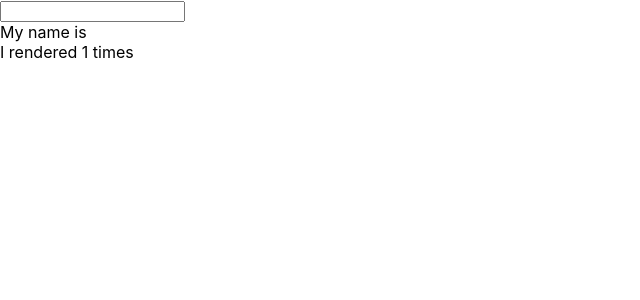
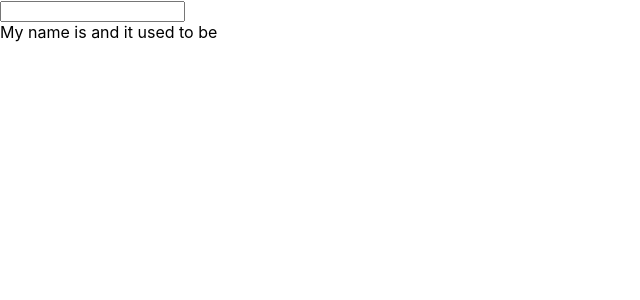
Before and after one commit to ianturner88/wds-react-hooks, a React (Create React App) app in the folder hooks-intro/: page / in a window 1280 px wide. Shown: the top 300 px of the page, without its empty margins (0-640 px from the left). Built offline with nearby package versions, Linux system fonts and the light colour scheme.

Commit message:
useRef complete

```diff
--- a/hooks-intro/src/App.js
+++ b/hooks-intro/src/App.js
@@ -4,11 +4,12 @@
 import Hook3 from './hooks/Hook3-useEffect';
 import Hook4 from './hooks/Hooks4-useMemo';
 import Hook5 from './hooks/Hooks5-useRef';
+import Hook6 from './hooks/Hooks6-useRef';
 
 function App() {
   return (
     <>
-      <Hook5 />
+      <Hook6 />
     </>
   );
 }
--- a/hooks-intro/src/hooks/Hooks5-useRef.js
+++ b/hooks-intro/src/hooks/Hooks5-useRef.js
@@ -1,18 +1,22 @@
-import React, { useEffect, useState, useRef } from 'react';
+import React, { useState, useRef } from 'react';
 
 function Hook5() {
   const [name, setName] = useState('');
-  const renderCount = useRef(1);
+  const inputRef = useRef();
 
-  useEffect(() => {
-    renderCount.current = renderCount.current + 1;
-  });
+  function focus() {
+    inputRef.current.focus();
+  }
 
   return (
     <>
-      <input value={name} onChange={(e) => setName(e.target.value)} />
+      <input
+        ref={inputRef}
+        value={name}
+        onChange={(e) => setName(e.target.value)}
+      />
       <div>My name is {name}</div>
-      <div>I rendered {renderCount.current} times</div>
+      <button onClick={focus}>Focus</button>
     </>
   );
 }
--- /dev/null
+++ b/hooks-intro/src/hooks/Hooks6-useRef.js
@@ -0,0 +1,23 @@
+// allows the previous state to be stored and accessed without re-rendering the component
+
+import React, { useEffect, useState, useRef } from 'react';
+
+function Hook6() {
+  const [name, setName] = useState('');
+  const prevName = useRef('');
+
+  useEffect(() => {
+    prevName.current = name;
+  }, [name]);
+
+  return (
+    <>
+      <input value={name} onChange={(e) => setName(e.target.value)} />
+      <div>
+        My name is {name} and it used to be {prevName.current}
+      </div>
+    </>
+  );
+}
+
+export default Hook6;
```
Also changed, not shown: 1 other file (tests, documents, lock files or other folders).
